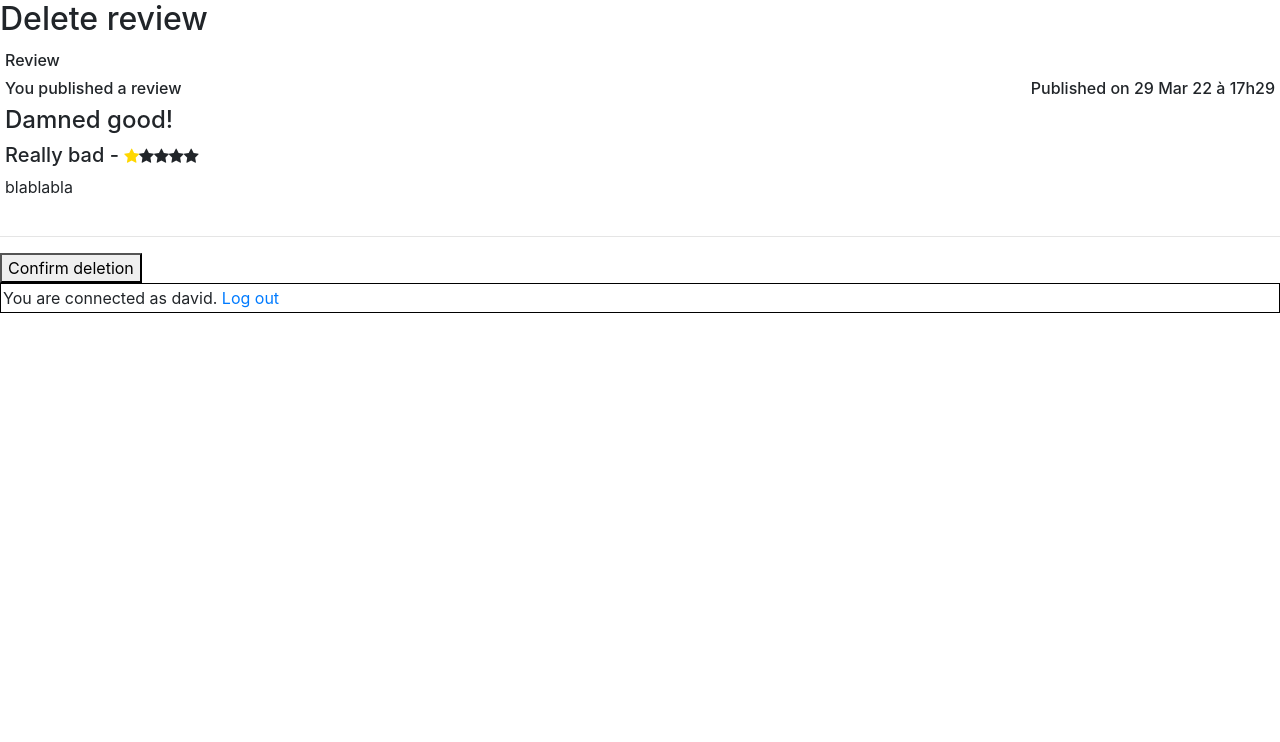
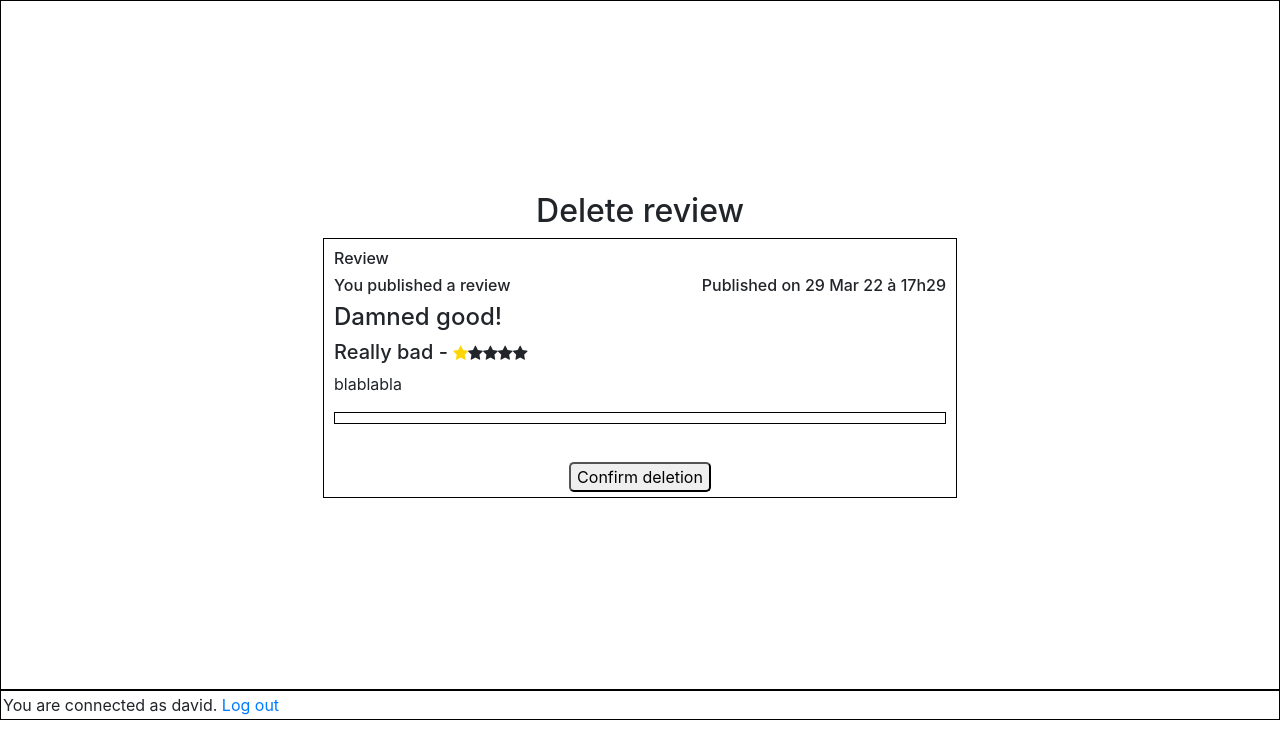
Before and after one commit to DavidPerelroizen/P09, a Django app: page /feedapp/5/delete_review_page in a window 1280 px wide. Shown: the part 58-800 px from the top of the page. Run offline with Django 4.2, Linux system fonts and the light colour scheme; a user stored in the database is signed in; data comes from the database, SQL or seed files in the repository.

Commit message:
Improved the delete review confirmation page

```diff
--- a/feedapp/templates/feedapp/delete_review_page.html
+++ b/feedapp/templates/feedapp/delete_review_page.html
@@ -1,6 +1,8 @@
 {% extends 'base.html' %}
     {% block content %}
+        <div class="main_content">
             <h2>Delete review</h2>
+            <div class="review_area">
                 {% include 'feedapp/partials/review_snippet.html' with review=post_to_delete %}
                 <hr>
                 <form method="post">
@@ -8,4 +10,6 @@
                   {% csrf_token %}
                   <button type="submit">Confirm deletion</button>
                 </form>
+            </div>
+        </div>
     {% endblock content %}
--- a/static/style.css
+++ b/static/style.css
@@ -60,10 +60,14 @@
   flex-direction: column;
   justify-content: center;
   align-items: center;
+  padding: 5px;
+  min-height: 690px;
 }
+
 .main_content h1 {
   text-align: center;
 }
+
 .main_content h2 {
   text-align: center;
 }
```
Lines whose indentation alone changed are shown as unchanged.
